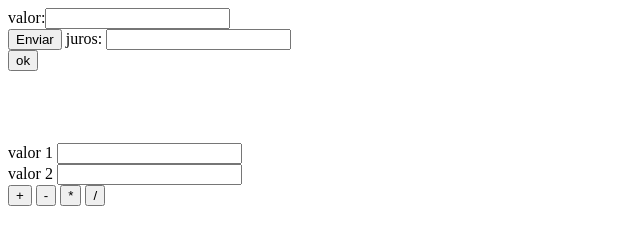
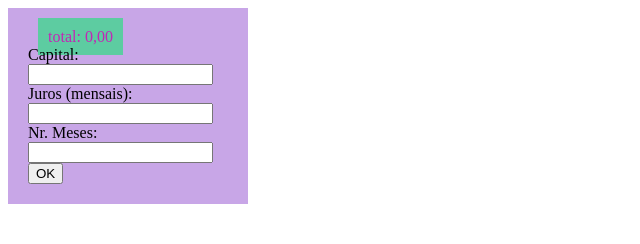
Before and after one commit to mariazinha2006/primeiroj_3t, a plain HTML site: page index.html in a window 1280 px wide. Shown: the whole page, without its empty margins (0-640 px from the left). Drawn offline with Linux system fonts and the light colour scheme.

Commit message:
Update index.html

```diff
--- a/index.html
+++ b/index.html
@@ -9,18 +9,13 @@
     <script src="estudo.js"></script>
 </head>
 <body>
-    valor:<input id="valor"type="text"> <br>
-    <button onclick="total()"> Enviar</button>
-    juros: <input id="juros"type="text"> <br>
-    <button onclick= "total()"> ok</button>
+    <div class="calculadora">
+<span id="total">total: 0,00</span> <br>
+ Capital: <input id="valor" type="text"> <br>
+ Juros (mensais): <input id="juros" type="text"> <br>
+ Nr. Meses: <input id="meses" type="text"> <br>
+ <button onclick="total()"> OK </button>
+</div>
+</body>
 
-    <br><br><br><br>
-     <span id="resultado"></span><br>
-    valor 1 <input id="v1" type="text"><br>
-    valor 2 <input id="v2" type="text"><br>
-    <button onclick="soma()"> + </button>
-    <button onclick="subtraçao()"> - </button>
-    <button onclick="multiplicaçao()"> * </button>
-    <button onclick="divisao()"> / </button>
-</body>
 </html>
```
